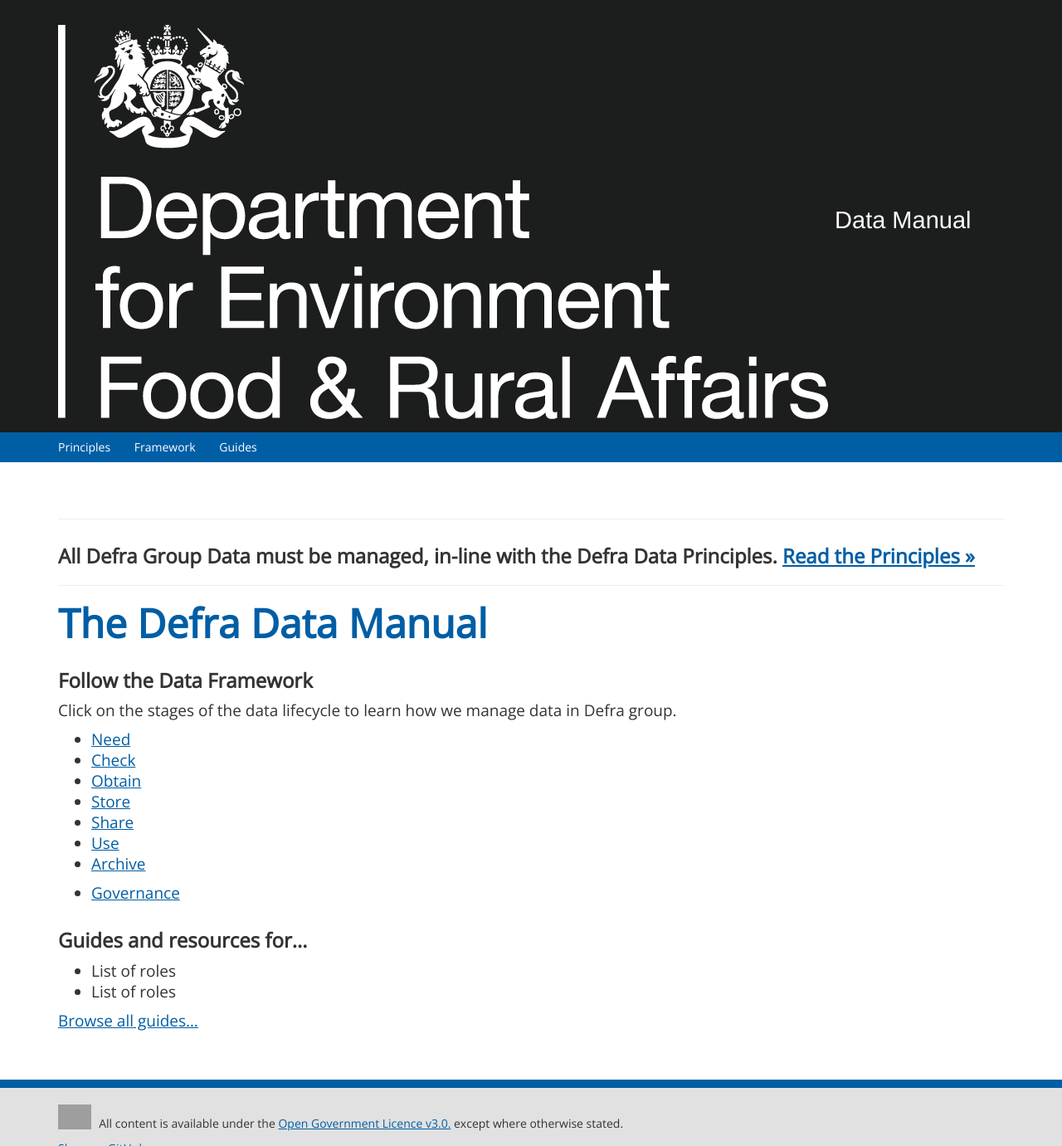
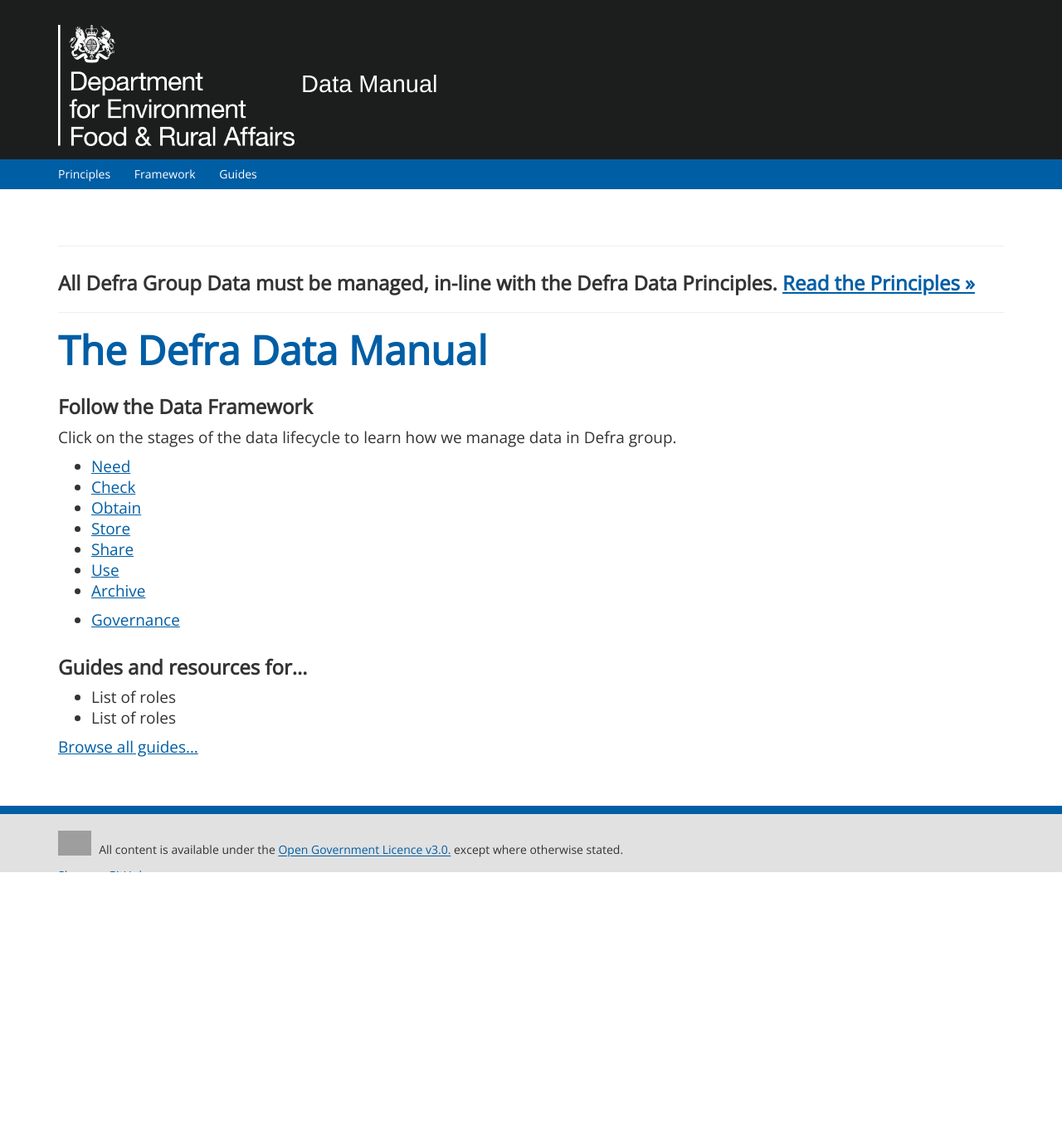
Before and after one commit to andjnewman/DDM, a Jekyll site: the page built from index.md, in a window 1280 px wide. Shown: the whole page at 83% size. Built offline with Jekyll 4.4.1, drawn with Linux system fonts in a browser that asks for light colours; after the commit the page ends 1051 px from its top, so only the background shows below that.

Commit message:
Update default.html

```diff
--- a/_layouts/default.html
+++ b/_layouts/default.html
@@ -12,7 +12,7 @@
             <div id="blackbar">
                 <div class="container">
 			<p>&nbsp;</p>
-			<h1><img src="{{ site.url }}{{ site.baseurl }}/images/defra_white_sml_aw.png" height="25%" /> Data Manual</h1>
+			<h1><img src="{{ site.url }}{{ site.baseurl }}/images/defra_white_sml_aw.png" width="25%" /> Data Manual</h1>
                 </div>
             </div>
             <nav>
```
